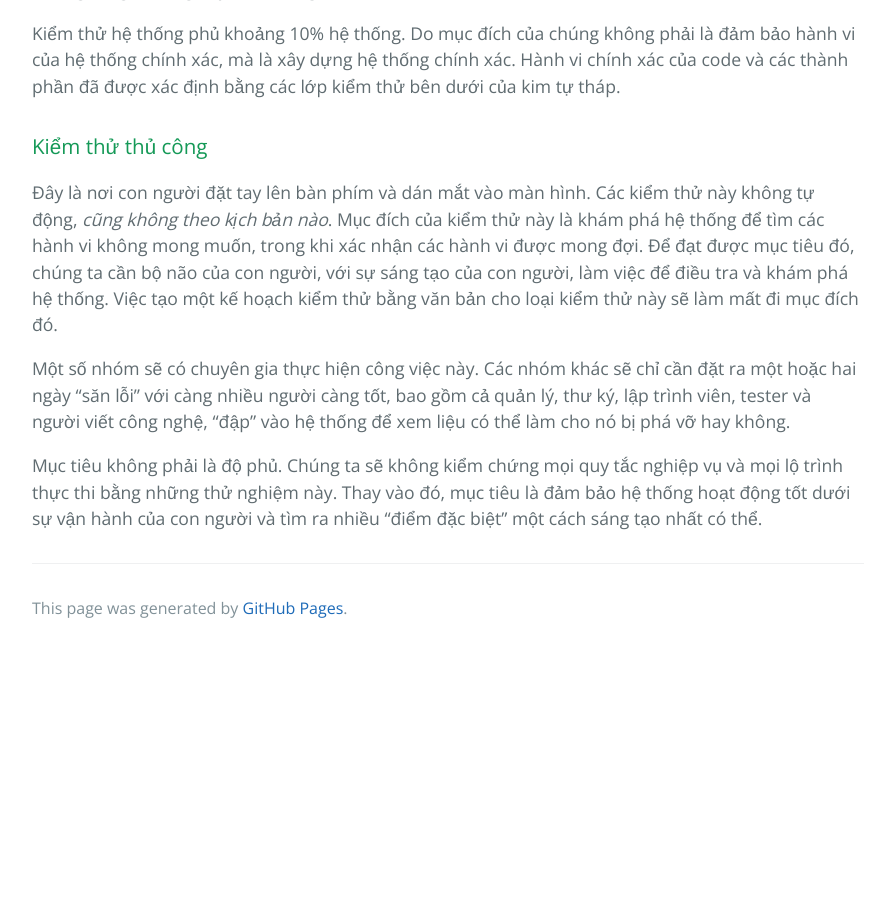
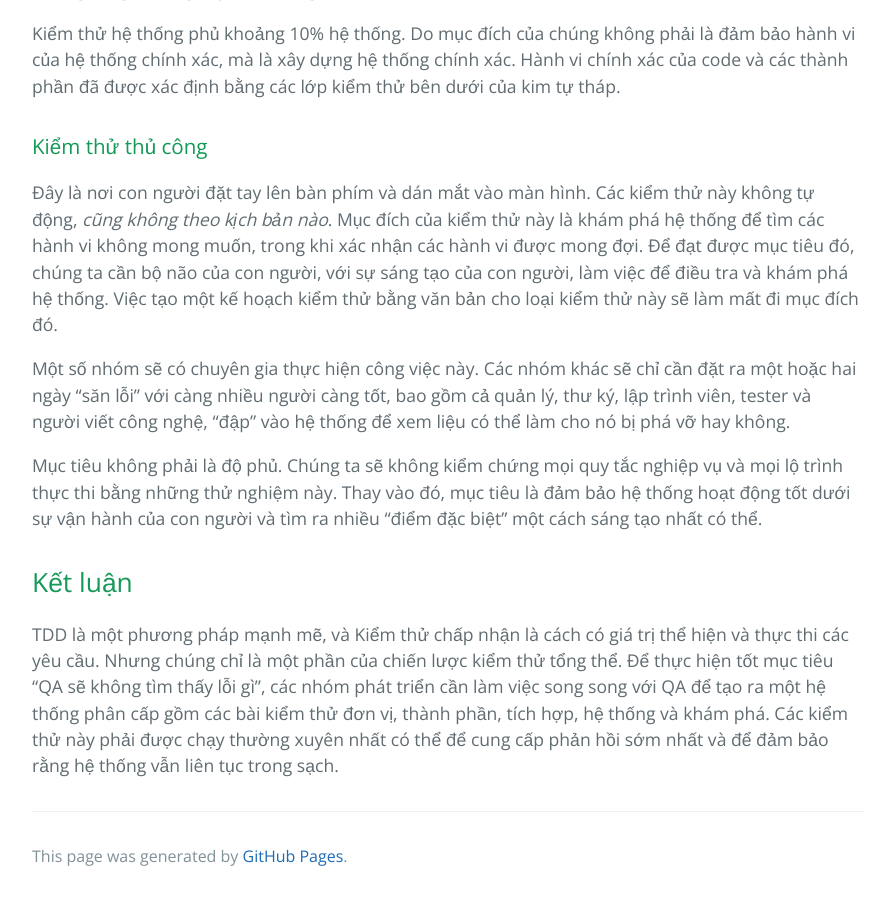
Before and after one commit to HaiBV/haibv.github.io, a Jekyll site: the page built from clean-coder/chapter-8-testing-strategies.md, in a window 1280 px wide and 900 px high, scrolled down 3384 px. Shown: the whole window, without its empty margins (192-1081 px from the left). Built offline with Jekyll 4.4.1, drawn with Linux system fonts in a browser that asks for light colours; our own code applies the rules of GitHub Pages for plain Markdown files; before the commit the page ends 4036 px from its top, so only the background shows below that.

Commit message:
Book - The Clean Coder - Chapter 8 - Testing Strategies

```diff
--- a/clean-coder/chapter-8-testing-strategies.md
+++ b/clean-coder/chapter-8-testing-strategies.md
@@ -71,3 +71,7 @@ Kiểm thử hệ thống phủ khoảng 10% hệ thống. Do mục đích của
 Một số nhóm sẽ có chuyên gia thực hiện công việc này. Các nhóm khác sẽ chỉ cần đặt ra một hoặc hai ngày “săn lỗi” với càng nhiều người càng tốt, bao gồm cả quản lý, thư ký, lập trình viên, tester và người viết công nghệ, “đập” vào hệ thống để xem liệu có thể làm cho nó bị phá vỡ hay không.
 
 Mục tiêu không phải là độ phủ. Chúng ta sẽ không kiểm chứng mọi quy tắc nghiệp vụ và mọi lộ trình thực thi bằng những thử nghiệm này. Thay vào đó, mục tiêu là đảm bảo hệ thống hoạt động tốt dưới sự vận hành của con người và tìm ra nhiều “điểm đặc biệt” một cách sáng tạo nhất có thể.
+
+## Kết luận
+
+TDD là một phương pháp mạnh mẽ, và Kiểm thử chấp nhận là cách có giá trị thể hiện và thực thi các yêu cầu. Nhưng chúng chỉ là một phần của chiến lược kiểm thử tổng thể. Để thực hiện tốt mục tiêu “QA sẽ không tìm thấy lỗi gì”, các nhóm phát triển cần làm việc song song với QA để tạo ra một hệ thống phân cấp gồm các bài kiểm thử đơn vị, thành phần, tích hợp, hệ thống và khám phá. Các kiểm thử này phải được chạy thường xuyên nhất có thể để cung cấp phản hồi sớm nhất và để đảm bảo rằng hệ thống vẫn liên tục trong sạch.
```
